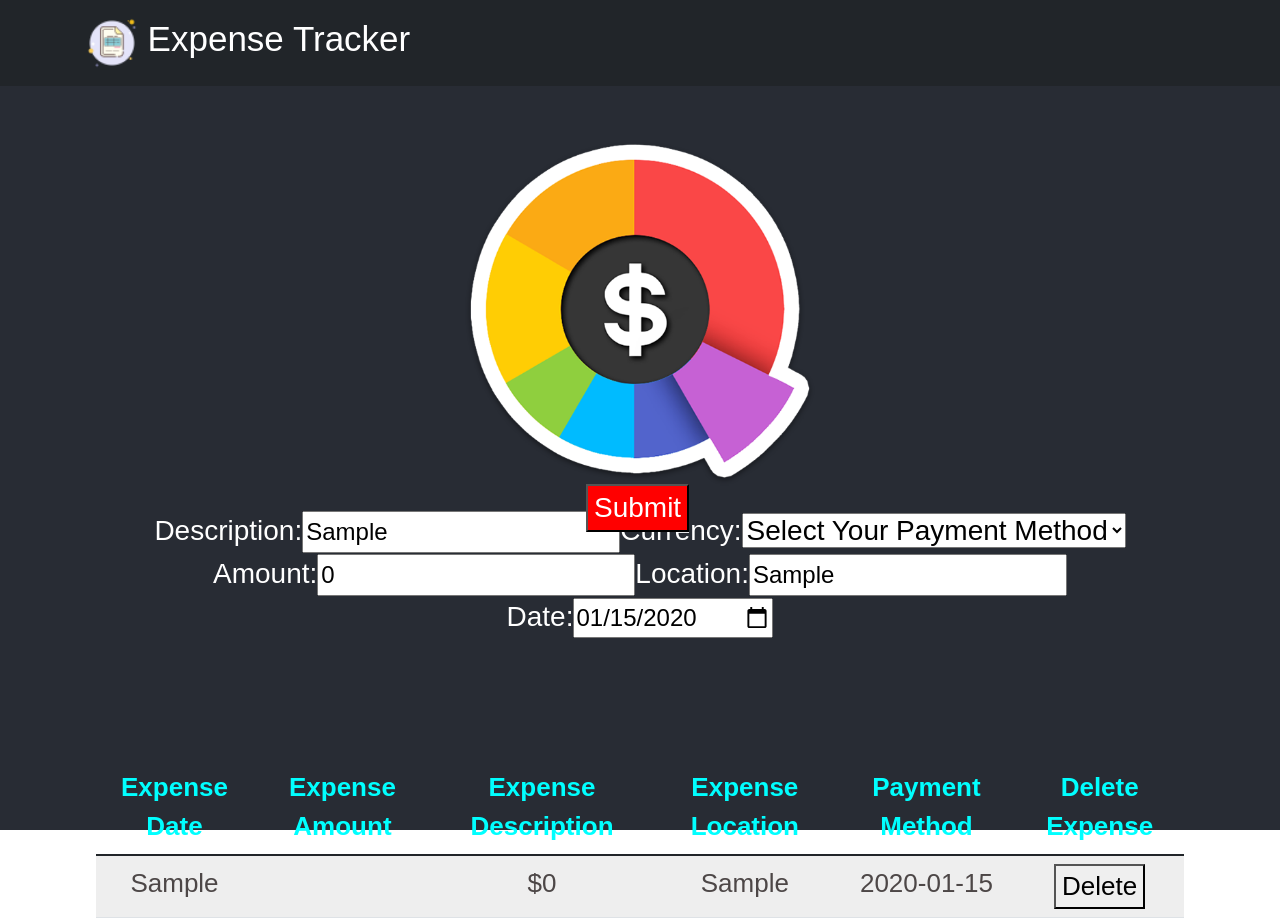
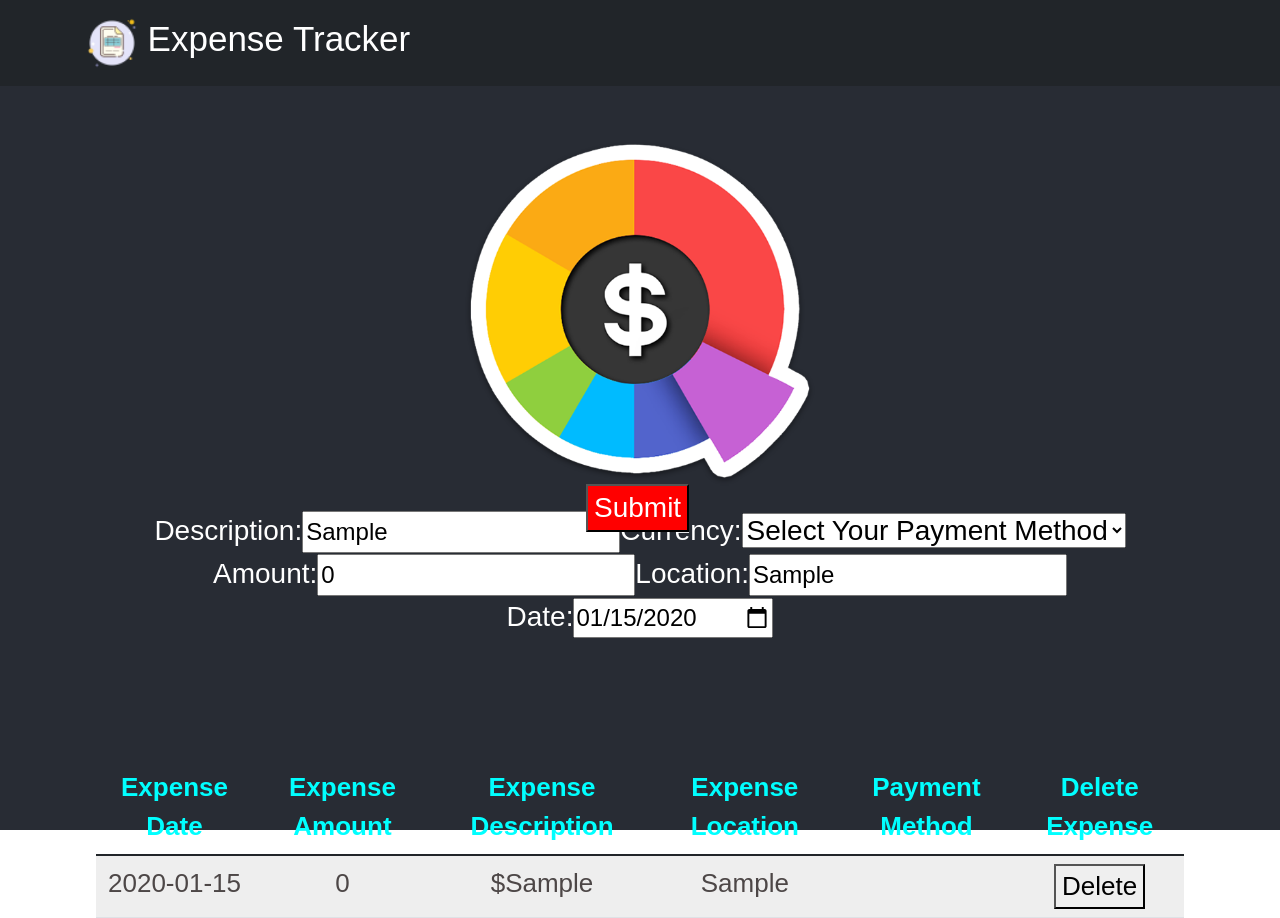
Before and after one commit to zackzellto/new-react-expense-tracker, a React (Create React App) app: page / in a window 1280 px wide. Both pictures are taken after typing "Sample", "Sample", "2020-01-15" into the empty fields and a click on the button "Submit". Built offline with nearby package versions, Linux system fonts and the light colour scheme.

Commit message:
make it better -fixed

```diff
--- a/src/Components/ExpenseTable.jsx
+++ b/src/Components/ExpenseTable.jsx
@@ -23,11 +23,11 @@ const ExpenseTable = ({ expenseList }) => {
             {expenseList.map(expense => {
                 return (
                     <tr key={expense.name}>
-                    <td>{expense.description}</td>
-                    <td>{expense.currency}</td>{" "}
-                    <td>${expense.amount}</td>
+                    <td>{expense.date}</td>
+                    <td>{expense.amount}</td>{" "}
+                    <td>${expense.description}</td>
                     <td>{expense.location}</td>{" "}
-                    <td>{expense.date}</td>
+                    <td>{expense.currency}</td>
                     <td><button onClick={ExpenseDeleteFunction}>
                             Delete
                         </button></td>{" "}
```
